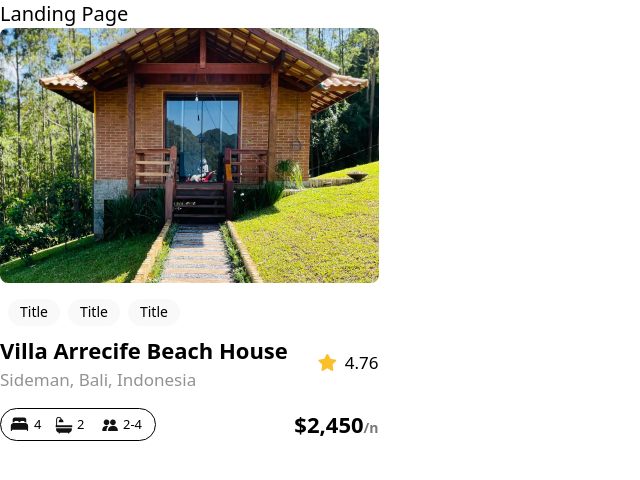
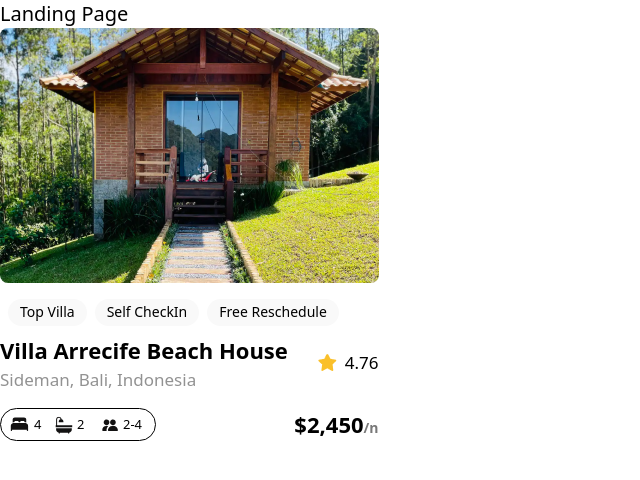
Before and after one commit to shadrack007/alx-project-0x00-setup, a Next.js app in the folder alx-project-0x00/: page /landing in a window 1280 px wide. Shown: the top 480 px of the page, without its empty margins (0-640 px from the left). Built offline with nearby package versions, Linux system fonts and the light colour scheme.

Commit message:
type checked pill

```diff
--- a/alx-project-0x00/components/Pill.tsx
+++ b/alx-project-0x00/components/Pill.tsx
@@ -1,7 +1,9 @@
-const Pill: React.FC = () => {
+import { PillProps } from "@/interfaces";
+
+const Pill: React.FC<PillProps> = ({ title }) => {
   return (
     <div className="flex items-center justify-center bg-[#F9F9F9] px-3 w-auto h-[27px] rounded-full">
-      <p className="text-sm">Title</p>
+      <p className="text-sm">{title}</p>
     </div>
   );
 };
```
